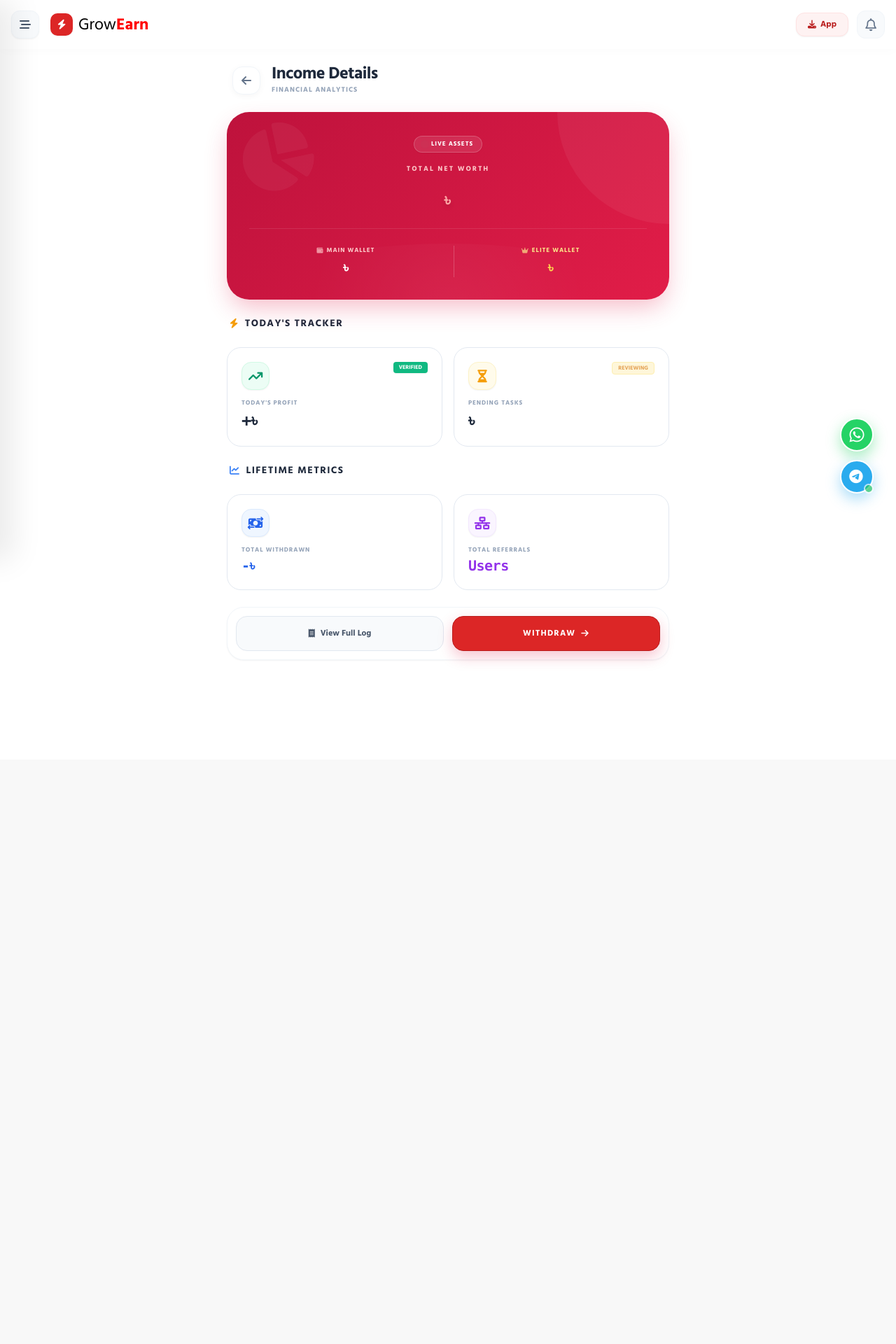
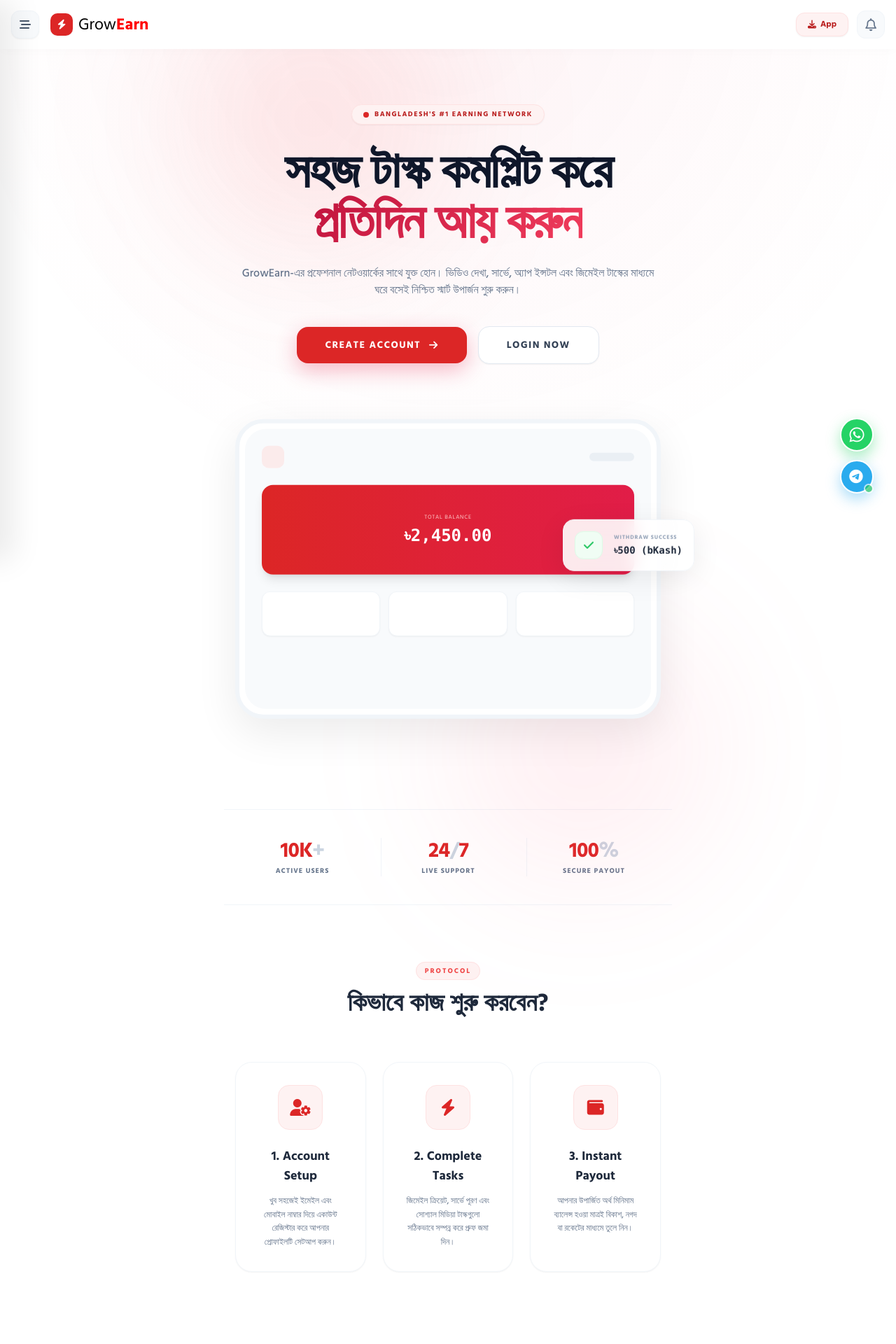
Before and after one commit to siamntosorif/Grow, a Flask app: template templates/home.html in a window 1280 px wide. Shown: the top 1920 px of the page at 70% size. Before the commit the page ends 944 px from the top, so only its background shows below. Run offline with Flask 3, Linux system fonts and the light colour scheme; the template is opened without the code that fills it, so the values that code supplies are empty; some libraries are stand-ins or nearby versions.

Commit message:
Update home.html

```diff
--- a/templates/home.html
+++ b/templates/home.html
@@ -2,183 +2,210 @@
 {% block content %}
 
 <style>
-    /* Premium Entry Animations */
-    .fade-in-up { animation: fadeInUp 0.6s cubic-bezier(0.16, 1, 0.3, 1) forwards; opacity: 0; transform: translateY(20px); }
-    @keyframes fadeInUp { to { opacity: 1; transform: translateY(0); } }
+    /* ==========================================
+       HERO ANIMATIONS & PREMIUM UI
+    ========================================== */
+    .reveal-hero { animation: revealIn 1s cubic-bezier(0.16, 1, 0.3, 1) forwards; opacity: 0; }
+    @keyframes revealIn { from { opacity: 0; transform: translateY(40px); } to { opacity: 1; transform: translateY(0); } }
 
-    /* Custom Gradient Card for Total Income */
-    .hero-stat-card {
-        background: linear-gradient(135deg, #be123c 0%, #e11d48 100%);
-        box-shadow: 0 15px 35px -5px rgba(225, 29, 72, 0.3);
-        position: relative;
-        overflow: hidden;
-        border-radius: 32px;
+    .glow-bg {
+        position: fixed; top: 0; left: 0;
+        width: 100vw; height: 100vh;
+        background: radial-gradient(circle at 50% 0%, rgba(225, 29, 72, 0.05) 0%, transparent 70%);
+        z-index: -1; pointer-events: none;
     }
 
-    /* Abstract Chart Wave (Pure CSS) */
-    .chart-wave {
-        position: absolute;
-        bottom: -20px; left: 0; width: 100%; height: 100px;
-        background: radial-gradient(circle at 50% 100%, rgba(255,255,255,0.1) 0%, transparent 60%);
-        border-top-left-radius: 50% 100%;
-        border-top-right-radius: 50% 100%;
-        opacity: 0.5;
+    /* Gradient Text */
+    .text-gradient-red {
+        background: linear-gradient(135deg, #BE123C 0%, #F43F5E 100%);
+        -webkit-background-clip: text;
+        -webkit-text-fill-color: transparent;
     }
 
-    /* Clean Sub-cards */
-    .stat-box {
-        background: #ffffff;
-        border: 1px solid #E2E8F0;
-        border-radius: 20px;
-        padding: 20px;
-        transition: all 0.3s cubic-bezier(0.4, 0, 0.2, 1);
-        display: flex;
-        flex-direction: column;
-        justify-content: center;
-    }
-    .stat-box:hover {
-        transform: translateY(-4px);
-        box-shadow: 0 10px 25px rgba(225, 29, 72, 0.05);
-        border-color: #FECDD3;
+    /* Floating Animation for App Mockup */
+    .float-app { animation: floating 6s ease-in-out infinite; }
+    @keyframes floating {
+        0%, 100% { transform: translateY(0px); }
+        50% { transform: translateY(-15px); }
     }
 </style>
 
-<div class="max-w-2xl mx-auto space-y-6 fade-in-up pb-8 px-1 mt-2">
+<div class="glow-bg"></div>
 
-    <!-- ==========================================
-         1. PAGE HEADER (Clean)
-    ========================================== -->
-    <div class="flex items-center gap-4 mb-4 px-2">
-        <a href="/dashboard" class="h-10 w-10 bg-white rounded-[14px] flex items-center justify-center text-slate-500 shadow-[0_2px_10px_rgba(0,0,0,0.04)] border border-slate-100 hover:text-red-600 hover:bg-red-50 transition-all active:scale-95">
-            <i class="fa-solid fa-arrow-left"></i>
-        </a>
-        <div>
-            <h2 class="text-2xl font-black text-slate-800 tracking-tight leading-none">Income Details</h2>
-            <p class="text-[10px] font-bold uppercase tracking-widest text-slate-400 mt-1">Financial Analytics</p>
+<!-- ==========================================
+     1. HERO SECTION (Main Banner)
+========================================== -->
+<section class="relative pt-6 pb-20 md:pt-16 md:pb-32 px-4">
+
+    <!-- Ambient Red Glows -->
+    <div class="absolute top-[-10%] left-[-10%] w-96 h-96 bg-red-500/10 rounded-full blur-[100px] pointer-events-none"></div>
+    <div class="absolute bottom-[-10%] right-[-10%] w-96 h-96 bg-rose-400/10 rounded-full blur-[100px] pointer-events-none"></div>
+
+    <div class="max-w-5xl mx-auto text-center reveal-hero">
+
+        <!-- Trust Badge -->
+        <div class="inline-flex items-center gap-2 bg-red-50 border border-red-100 px-4 py-1.5 rounded-full mb-8 shadow-sm">
+            <span class="flex h-2 w-2 relative">
+                <span class="animate-ping absolute inline-flex h-full w-full rounded-full bg-red-400 opacity-75"></span>
+                <span class="relative inline-flex rounded-full h-2 w-2 bg-red-600"></span>
+            </span>
+            <span class="text-[10px] font-black text-red-700 tracking-[0.15em] uppercase">Bangladesh's #1 Earning Network</span>
         </div>
-    </div>
 
-    <!-- ==========================================
-         2. TOTAL ASSETS HERO CARD
-    ========================================== -->
-    <div class="hero-stat-card p-8 text-white text-center">
-        <!-- Decor Elements -->
-        <div class="absolute top-0 right-0 w-40 h-40 bg-white opacity-5 rounded-bl-full pointer-events-none"></div>
-        <div class="chart-wave"></div>
-        <i class="fa-solid fa-chart-pie absolute left-4 top-4 text-8xl opacity-[0.05] transform -rotate-12 pointer-events-none"></i>
+        <h1 class="text-4xl md:text-6xl lg:text-7xl font-black text-slate-900 leading-[1.1] mb-6 tracking-tight">
+            সহজ টাস্ক কমপ্লিট করে <br>
+            <span class="text-gradient-red">প্রতিদিন আয় করুন</span>
+        </h1>
 
-        <div class="relative z-10">
-            <div class="inline-flex items-center gap-1.5 bg-white/10 text-white px-3 py-1 rounded-full text-[9px] font-black uppercase tracking-widest border border-white/20 mb-4 backdrop-blur-sm shadow-sm">
-                <span class="h-1.5 w-1.5 bg-emerald-400 rounded-full animate-ping"></span> Live Assets
+        <p class="text-slate-500 text-sm md:text-base mb-10 max-w-2xl mx-auto leading-relaxed font-medium">
+            GrowEarn-এর প্রফেশনাল নেটওয়ার্কের সাথে যুক্ত হোন। ভিডিও দেখা, সার্ভে, অ্যাপ ইন্সটল এবং জিমেইল টাস্কের মাধ্যমে ঘরে বসেই নিশ্চিত স্মার্ট উপার্জন শুরু করুন।
+        </p>
+
+        <!-- CTA Buttons -->
+        <div class="flex flex-col sm:flex-row items-center justify-center gap-4 mb-20">
+            <a href="/register" class="w-full sm:w-auto bg-red-600 text-white px-10 py-4 rounded-2xl font-black text-sm uppercase tracking-widest shadow-[0_10px_30px_rgba(225,29,72,0.3)] hover:bg-red-700 active:scale-95 transition-all flex items-center justify-center gap-3">
+                Create Account <i class="fa-solid fa-arrow-right"></i>
+            </a>
+            <a href="/login" class="w-full sm:w-auto bg-white text-slate-700 border border-slate-200 px-10 py-4 rounded-2xl font-black text-sm uppercase tracking-widest hover:bg-slate-50 active:scale-95 transition-all shadow-sm">
+                Login Now
+            </a>
+        </div>
+
+        <!-- ==========================================
+             FUTURISTIC APP MOCKUP
+        ========================================== -->
+        <div class="relative mx-auto w-full max-w-[300px] sm:max-w-[320px] md:max-w-[700px] float-app">
+
+            <div class="relative bg-white rounded-[40px] p-2 border-[6px] border-slate-100 shadow-[0_20px_60px_rgba(0,0,0,0.08)] overflow-hidden">
+
+                <!-- Screen Simulation -->
+                <div class="bg-[#F8FAFC] h-[400px] w-full rounded-[30px] overflow-hidden p-6 relative flex flex-col">
+
+                    <!-- Mockup Header -->
+                    <div class="flex justify-between items-center mb-6 opacity-60">
+                        <div class="h-8 w-8 bg-red-100 rounded-[10px]"></div>
+                        <div class="h-3 w-16 bg-slate-200 rounded-full"></div>
+                    </div>
+
+                    <!-- Mockup Balance Card -->
+                    <div class="bg-gradient-to-r from-red-600 to-rose-600 h-32 rounded-2xl w-full mb-6 flex flex-col items-center justify-center shadow-lg">
+                        <p class="text-[8px] uppercase tracking-widest text-red-200 mb-1">Total Balance</p>
+                        <p class="text-2xl font-black text-white font-mono">৳2,450.00</p>
+                    </div>
+
+                    <!-- Mockup Grids -->
+                    <div class="grid grid-cols-3 gap-3">
+                        <div class="h-16 bg-white rounded-xl border border-slate-100 shadow-sm"></div>
+                        <div class="h-16 bg-white rounded-xl border border-slate-100 shadow-sm"></div>
+                        <div class="h-16 bg-white rounded-xl border border-slate-100 shadow-sm"></div>
+                    </div>
+                </div>
             </div>
 
-            <p class="text-[10px] text-red-200 font-bold uppercase tracking-[0.2em] mb-1">Total Net Worth</p>
-            <h1 class="text-5xl font-black font-mono tracking-tighter mb-6 drop-shadow-md">
-                <span class="text-2xl text-red-300 font-bold mr-1">৳</span>{{ main_bal + vip_bal }}
-            </h1>
+            <!-- Floating Payment Proof Card -->
+            <div class="absolute -right-6 sm:-right-12 top-1/3 bg-white/90 backdrop-blur-md p-4 rounded-2xl border border-slate-100 shadow-[0_10px_40px_rgba(0,0,0,0.08)] hidden md:flex items-center gap-4">
+                <div class="h-10 w-10 bg-green-50 rounded-xl flex items-center justify-center text-green-500 border border-green-100">
+                    <i class="fa-solid fa-check"></i>
+                </div>
+                <div class="text-left">
+                    <p class="text-[8px] text-slate-400 font-black uppercase tracking-widest mb-0.5">Withdraw Success</p>
+                    <p class="text-sm font-black text-slate-800 font-mono">৳500 (bKash)</p>
+                </div>
+            </div>
 
-            <!-- Quick Balances Split -->
-            <div class="grid grid-cols-2 gap-4 divide-x divide-white/20 border-t border-white/10 pt-6">
-                <div>
-                    <p class="text-[9px] text-red-200 font-black uppercase tracking-widest mb-1 flex items-center justify-center gap-1">
-                        <i class="fa-solid fa-wallet opacity-70"></i> Main Wallet
-                    </p>
-                    <p class="text-xl font-bold font-mono">৳{{ main_bal }}</p>
-                </div>
-                <div>
-                    <p class="text-[9px] text-amber-200 font-black uppercase tracking-widest mb-1 flex items-center justify-center gap-1">
-                        <i class="fa-solid fa-crown opacity-70"></i> Elite Wallet
-                    </p>
-                    <p class="text-xl font-bold font-mono text-amber-300">৳{{ vip_bal }}</p>
-                </div>
+        </div>
+
+    </div>
+</section>
+
+<!-- ==========================================
+     2. ANALYTICS / STATS BANNER
+========================================== -->
+<section class="bg-white border-y border-slate-100 py-10">
+    <div class="max-w-4xl mx-auto px-4">
+        <div class="grid grid-cols-3 gap-4 text-center divide-x divide-slate-100">
+            <div>
+                <h3 class="text-xl sm:text-3xl font-black text-red-600 tracking-tight">10K<span class="text-slate-300">+</span></h3>
+                <p class="text-[9px] sm:text-[10px] text-slate-500 mt-1 font-bold uppercase tracking-widest">Active Users</p>
+            </div>
+            <div>
+                <h3 class="text-xl sm:text-3xl font-black text-red-600 tracking-tight">24<span class="text-slate-300">/</span>7</h3>
+                <p class="text-[9px] sm:text-[10px] text-slate-500 mt-1 font-bold uppercase tracking-widest">Live Support</p>
+            </div>
+            <div>
+                <h3 class="text-xl sm:text-3xl font-black text-red-600 tracking-tight">100<span class="text-slate-300">%</span></h3>
+                <p class="text-[9px] sm:text-[10px] text-slate-500 mt-1 font-bold uppercase tracking-widest">Secure Payout</p>
             </div>
         </div>
     </div>
+</section>
 
-    <!-- ==========================================
-         3. TODAY's PERFORMANCE (Live Tracker)
-    ========================================== -->
-    <h3 class="font-black text-slate-800 text-sm mt-8 mb-4 flex items-center gap-2 px-1 uppercase tracking-widest">
-        <i class="fa-solid fa-bolt text-amber-500"></i> Today's Tracker
-    </h3>
-
-    <div class="grid grid-cols-2 gap-4">
-        <!-- Approved Earnings -->
-        <div class="stat-box group border-l-4 border-l-emerald-500">
-            <div class="flex items-start justify-between mb-3">
-                <div class="h-10 w-10 bg-emerald-50 text-emerald-600 rounded-[14px] flex items-center justify-center text-lg group-hover:scale-110 transition shadow-sm border border-emerald-100">
-                    <i class="fa-solid fa-arrow-trend-up"></i>
-                </div>
-                <span class="bg-emerald-500 text-white text-[8px] font-black uppercase px-2 py-0.5 rounded shadow-sm">Verified</span>
-            </div>
-            <div>
-                <p class="text-[9px] font-black text-slate-400 uppercase tracking-widest mb-0.5">Today's Profit</p>
-                <h3 class="text-2xl font-black text-slate-800 font-mono tracking-tight">+৳{{ today_income }}</h3>
-            </div>
+<!-- ==========================================
+     3. WORKFLOW PROTOCOL (How it works)
+========================================== -->
+<section class="py-20 px-4">
+    <div class="max-w-5xl mx-auto">
+        <div class="text-center mb-16">
+            <span class="text-red-500 font-black text-[10px] tracking-[0.2em] uppercase bg-red-50 px-3 py-1 rounded-full border border-red-100">Protocol</span>
+            <h2 class="text-2xl sm:text-4xl font-black text-slate-800 mt-4">কিভাবে কাজ শুরু করবেন?</h2>
         </div>
 
-        <!-- Pending Review -->
-        <div class="stat-box group border-l-4 border-l-amber-500">
-            <div class="flex items-start justify-between mb-3">
-                <div class="h-10 w-10 bg-amber-50 text-amber-500 rounded-[14px] flex items-center justify-center text-lg group-hover:scale-110 transition shadow-sm border border-amber-100">
-                    <i class="fa-solid fa-hourglass-half"></i>
+        <div class="grid sm:grid-cols-3 gap-6">
+            <!-- Step 1 -->
+            <div class="bg-white border border-slate-100 rounded-3xl p-8 text-center group hover:border-red-300 hover:shadow-xl transition-all duration-300 shadow-sm">
+                <div class="h-16 w-16 bg-red-50 text-red-600 rounded-2xl flex items-center justify-center text-2xl mx-auto mb-6 group-hover:scale-110 transition-transform border border-red-100">
+                    <i class="fa-solid fa-user-gear"></i>
                 </div>
-                <span class="bg-amber-100 text-amber-600 border border-amber-200 text-[8px] font-black uppercase px-2 py-0.5 rounded animate-pulse">Reviewing</span>
+                <h3 class="text-lg font-bold text-slate-800 mb-3">1. Account Setup</h3>
+                <p class="text-xs text-slate-500 font-medium leading-relaxed">খুব সহজেই ইমেইল এবং মোবাইল নাম্বার দিয়ে একাউন্ট রেজিস্টার করে আপনার প্রোফাইলটি সেটআপ করুন।</p>
             </div>
-            <div>
-                <p class="text-[9px] font-black text-slate-400 uppercase tracking-widest mb-0.5">Pending Tasks</p>
-                <h3 class="text-2xl font-black text-slate-800 font-mono tracking-tight">৳{{ pending_income }}</h3>
+
+            <!-- Step 2 -->
+            <div class="bg-white border border-slate-100 rounded-3xl p-8 text-center group hover:border-red-300 hover:shadow-xl transition-all duration-300 shadow-sm">
+                <div class="h-16 w-16 bg-red-50 text-red-600 rounded-2xl flex items-center justify-center text-2xl mx-auto mb-6 group-hover:scale-110 transition-transform border border-red-100">
+                    <i class="fa-solid fa-bolt"></i>
+                </div>
+                <h3 class="text-lg font-bold text-slate-800 mb-3">2. Complete Tasks</h3>
+                <p class="text-xs text-slate-500 font-medium leading-relaxed">জিমেইল ক্রিয়েট, সার্ভে পূরণ এবং সোশ্যাল মিডিয়া টাস্কগুলো সঠিকভাবে সম্পন্ন করে প্রুফ জমা দিন।</p>
+            </div>
+
+            <!-- Step 3 -->
+            <div class="bg-white border border-slate-100 rounded-3xl p-8 text-center group hover:border-red-300 hover:shadow-xl transition-all duration-300 shadow-sm">
+                <div class="h-16 w-16 bg-red-50 text-red-600 rounded-2xl flex items-center justify-center text-2xl mx-auto mb-6 group-hover:scale-110 transition-transform border border-red-100">
+                    <i class="fa-solid fa-wallet"></i>
+                </div>
+                <h3 class="text-lg font-bold text-slate-800 mb-3">3. Instant Payout</h3>
+                <p class="text-xs text-slate-500 font-medium leading-relaxed">আপনার উপার্জিত অর্থ মিনিমাম ব্যালেন্স হওয়া মাত্রই বিকাশ, নগদ বা রকেটের মাধ্যমে তুলে নিন।</p>
             </div>
         </div>
     </div>
+</section>
 
-    <!-- ==========================================
-         4. LIFETIME ANALYTICS
-    ========================================== -->
-    <h3 class="font-black text-slate-800 text-sm mt-8 mb-4 flex items-center gap-2 px-1 uppercase tracking-widest">
-        <i class="fa-solid fa-chart-line text-blue-500"></i> Lifetime Metrics
-    </h3>
+<!-- ==========================================
+     4. FINAL CTA
+========================================== -->
+<section class="py-20 px-4 text-center">
+    <div class="max-w-3xl mx-auto bg-gradient-to-r from-red-600 to-rose-600 rounded-[32px] p-10 text-white shadow-[0_15px_40px_rgba(225,29,72,0.3)] relative overflow-hidden">
+        <div class="absolute right-0 top-0 w-48 h-48 bg-white opacity-10 rounded-bl-full pointer-events-none"></div>
 
-    <div class="grid grid-cols-2 gap-4">
-        <!-- Total Withdrawals -->
-        <div class="stat-box group">
-            <div class="flex items-start justify-between mb-3">
-                <div class="h-10 w-10 bg-blue-50 text-blue-600 rounded-[14px] flex items-center justify-center text-lg group-hover:bg-blue-600 group-hover:text-white transition shadow-sm border border-blue-100">
-                    <i class="fa-solid fa-money-bill-transfer"></i>
-                </div>
-            </div>
-            <div>
-                <p class="text-[9px] font-black text-slate-400 uppercase tracking-widest mb-0.5">Total Withdrawn</p>
-                <h3 class="text-xl font-black text-blue-600 font-mono tracking-tight">-৳{{ total_withdraw }}</h3>
-            </div>
-        </div>
+        <h2 class="text-2xl sm:text-4xl font-black mb-4 relative z-10">Start Earning Today</h2>
+        <p class="text-red-100 mb-8 text-sm font-medium relative z-10 leading-relaxed max-w-lg mx-auto">Join Bangladesh's most reliable and professional micro-tasking network.</p>
 
-        <!-- Total Team -->
-        <div class="stat-box group">
-            <div class="flex items-start justify-between mb-3">
-                <div class="h-10 w-10 bg-purple-50 text-purple-600 rounded-[14px] flex items-center justify-center text-lg group-hover:bg-purple-600 group-hover:text-white transition shadow-sm border border-purple-100">
-                    <i class="fa-solid fa-network-wired"></i>
-                </div>
-            </div>
-            <div>
-                <p class="text-[9px] font-black text-slate-400 uppercase tracking-widest mb-0.5">Total Referrals</p>
-                <h3 class="text-xl font-black text-purple-600 font-mono tracking-tight">{{ ref_count }} Users</h3>
-            </div>
-        </div>
-    </div>
-
-    <!-- ==========================================
-         5. QUICK ACTION BUTTONS
-    ========================================== -->
-    <div class="bg-white p-3 rounded-[24px] border border-slate-100 shadow-sm mt-6 flex gap-3">
-        <a href="/history" class="flex-1 bg-slate-50 text-slate-600 py-4 rounded-[16px] text-xs font-bold text-center hover:text-blue-600 hover:border-blue-200 border border-slate-200 transition flex items-center justify-center gap-2 active:scale-95">
-            <i class="fa-solid fa-receipt"></i> View Full Log
-        </a>
-        <a href="/withdraw" class="flex-1 bg-red-600 text-white py-4 rounded-[16px] text-xs font-black uppercase tracking-widest text-center shadow-[0_8px_20px_rgba(225,29,72,0.25)] hover:bg-red-700 active:scale-95 transition flex items-center justify-center gap-2 border border-red-700">
-            Withdraw <i class="fa-solid fa-arrow-right"></i>
+        <a href="/register" class="inline-flex items-center justify-center gap-3 bg-slate-900 text-white px-10 py-4 rounded-xl font-black text-sm uppercase tracking-widest hover:bg-slate-800 transition-all active:scale-95 shadow-md relative z-10">
+            Create Free Account <i class="fa-solid fa-arrow-right"></i>
         </a>
     </div>
+</section>
 
-</div>
+<!-- ==========================================
+     5. CORPORATE FOOTER
+========================================== -->
+<footer class="bg-white border-t border-slate-100 py-10 text-center pb-24">
+    <div class="flex justify-center gap-6 mb-6">
+        <a href="https://t.me/earndailysite" target="_blank" class="h-12 w-12 bg-slate-50 text-slate-400 rounded-full flex items-center justify-center hover:bg-sky-50 hover:text-sky-500 transition shadow-sm border border-slate-100 text-xl"><i class="fa-brands fa-telegram"></i></a>
+        <a href="#" class="h-12 w-12 bg-slate-50 text-slate-400 rounded-full flex items-center justify-center hover:bg-red-50 hover:text-red-500 transition shadow-sm border border-slate-100 text-xl"><i class="fa-brands fa-youtube"></i></a>
+    </div>
+    <p class="text-[10px] text-slate-400 font-bold uppercase tracking-[0.2em]">© 2025 GROWEARN • PROFESSIONAL NETWORK</p>
+</footer>
 
 {% endblock %}
```
